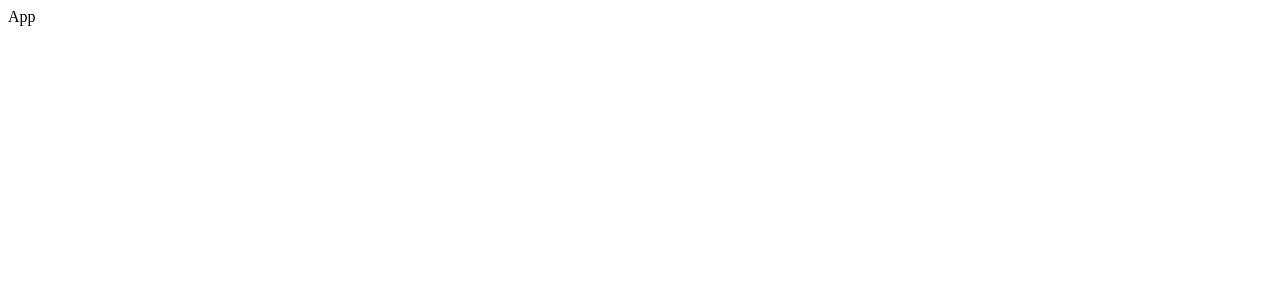
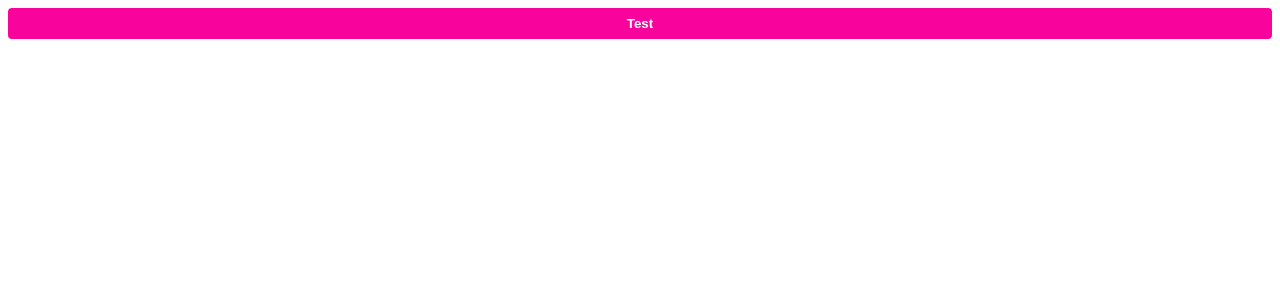
Before and after one commit to cigotete/study-react-styled-components, a React (Vite) app: page / in a window 1280 px wide. Shown: the top 300 px of the page. Built offline with nearby package versions, Linux system fonts and the light colour scheme.

Commit message:
A Button component using styled-components.

```diff
--- a/src/components/App.jsx
+++ b/src/components/App.jsx
@@ -1,7 +1,11 @@
+import { Button } from '@/components/common'
+
 function App() {
   return (
     <>
-      App
+      <Button>
+        Test
+      </Button>
     </>
   )
 }
--- /dev/null
+++ b/src/components/common/Button.js
@@ -0,0 +1,19 @@
+import styled from 'styled-components';
+
+export const Button = styled.button`
+  color: white;
+  background-color: #f8049c;
+  font-weight: bold;
+  padding: 8px;
+  border-radius: 4px;
+  box-shadow: none;
+  border: none;
+  width: 100%;
+  display: block;
+  white-space: none;
+
+  &:disabled{
+    background: #eee;
+    color: #666;
+  }
+`;
--- /dev/null
+++ b/src/components/common/index.js
@@ -0,0 +1 @@
+export * from './Button';
```
